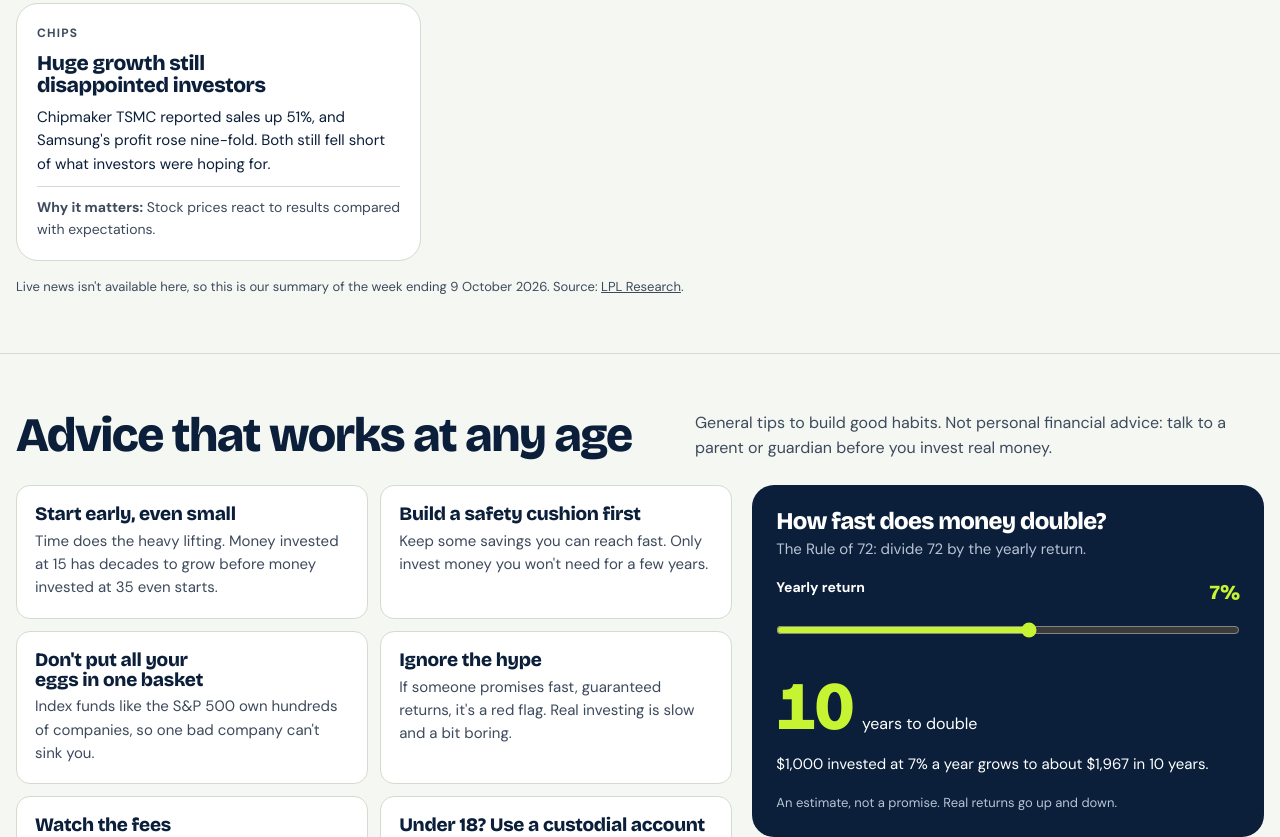
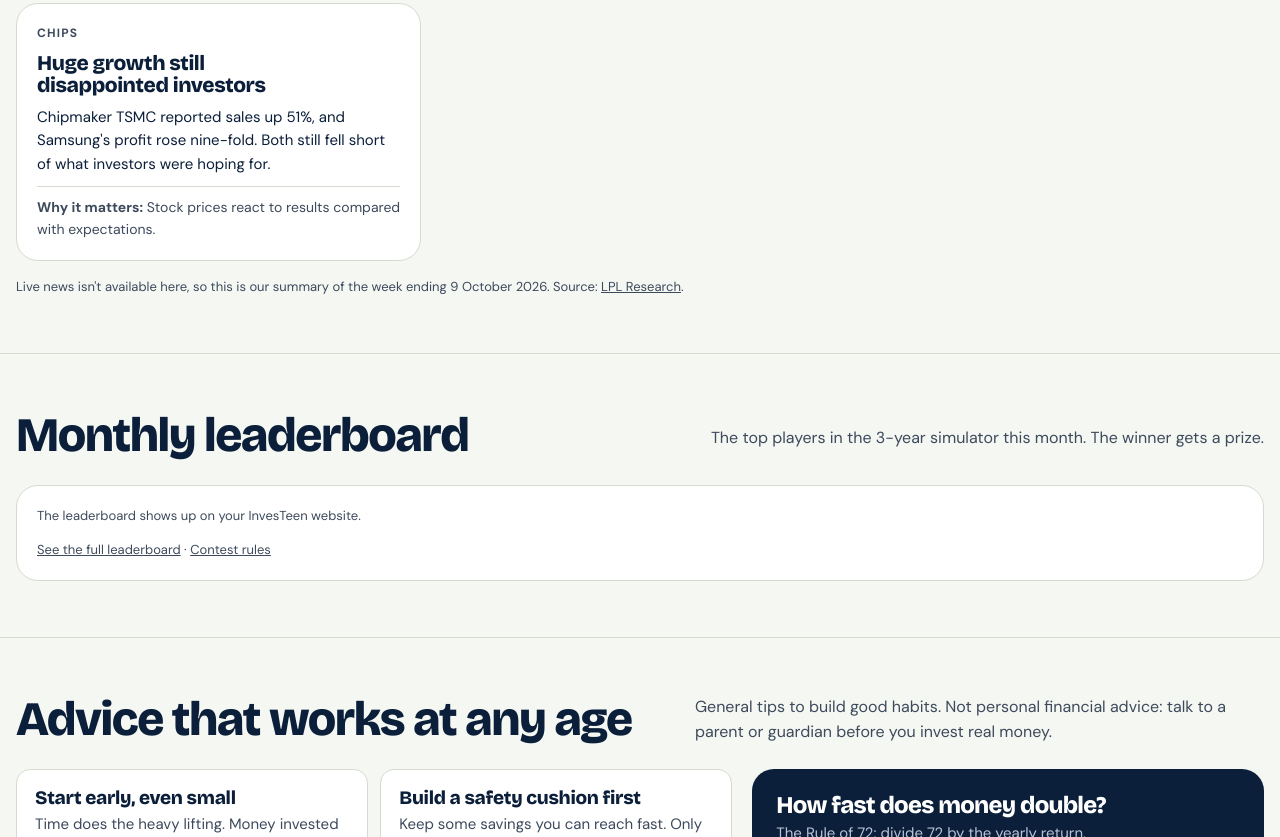
Before and after one commit to AntonisLazarakis/investeen, a website: page index.html in a window 1280 px wide. Shown: the part 1695-2532 px from the top of the page. Drawn offline with nearby package versions, Linux system fonts and the light colour scheme; no server answers.

Commit message:
Home: leaderboard section instead of hero button

```diff
--- a/index.html
+++ b/index.html
@@ -411,7 +411,6 @@ footer strong{color:var(--ink)}
         <p class="lede">Real market news as it happens, advice you can actually use, and a simulator where you invest $100,000 of practice money at real, live prices.</p>
         <div class="ctas">
           <button class="btn btn-lime btn-big" type="button" data-go="simulator">Play the simulator</button>
-          <button class="btn btn-lime btn-big" type="button" data-go="leaderboard">See the leaderboard</button>
           <a class="btn btn-big" href="https://www.instagram.com/go.investeen/" target="_blank" rel="noopener">Follow on Instagram</a>
         </div>
       </div>
@@ -480,6 +479,17 @@ footer strong{color:var(--ink)}
         </article>
       </div>
       <p class="src">Live news isn't available here, so this is our summary of the week ending 9 October 2026. Source: <a href="https://www.lpl.com/research/blog/weekly-market-performance-october-9-2026.html" target="_blank" rel="noopener">LPL Research</a>.</p>
+    </div>
+  </div>
+
+  <div class="wrap block">
+    <div class="block-head">
+      <h2>Monthly leaderboard</h2>
+      <p>The top players in the 3-year simulator this month. The winner gets a prize.<span class="label" id="hb-sub" style="display:block;margin-top:10px"></span></p>
+    </div>
+    <div class="panel">
+      <div id="home-board"></div>
+      <p class="lb-note" style="margin-top:14px"><a href="#leaderboard" data-go="leaderboard">See the full leaderboard</a> · <a href="/rules.html">Contest rules</a></p>
     </div>
   </div>
 
@@ -1511,15 +1521,15 @@ $('lb-form').addEventListener('submit',function(){
 var BOARD=null,BOARD_AT=0;
 function loadBoard(){if(BOARD&&Date.now()-BOARD_AT<60000)return Promise.resolve(BOARD);return api('/leaderboard').then(function(j){BOARD=j;BOARD_AT=Date.now();return j;});}
 function monthName(m){return MON[+m.slice(5,7)-1]+' '+m.slice(0,4);}
-function renderBoard(box,sub){box.innerHTML='';box.appendChild(el('p','lb-note','Loading the leaderboard\u2026'));
+function renderBoard(box,sub,lim){box.innerHTML='';box.appendChild(el('p','lb-note','Loading the leaderboard\u2026'));
   loadBoard().then(function(j){box.innerHTML='';if(sub)sub.textContent=monthName(j.month)+' \u00b7 '+j.players+' player'+(j.players===1?'':'s');
     var me=null;try{me=(JSON.parse(localStorage.getItem('investeen-lb-me')||'null')||{}).name;}catch(e){}
     if(!j.entries.length)box.appendChild(el('p','lb-note','No one has entered yet this month. Finish a "Simulate the future" game and be the first!'));
-    else{var ul=el('ul','lb-list');j.entries.forEach(function(e){var li=el('li',me&&e.name.toLowerCase()===me.toLowerCase()?'me':'');li.appendChild(el('span','rk',String(e.rank)));li.appendChild(el('span','nm',e.name));li.appendChild(el('span','wv num',usd0.format(e.worth)));
+    else{var ul=el('ul','lb-list');j.entries.slice(0,lim||50).forEach(function(e){var li=el('li',me&&e.name.toLowerCase()===me.toLowerCase()?'me':'');li.appendChild(el('span','rk',String(e.rank)));li.appendChild(el('span','nm',e.name));li.appendChild(el('span','wv num',usd0.format(e.worth)));
       var rt=el('span','rt num',pct(e.ret,1));rt.style.color=e.ret>=0?'var(--gain)':'var(--loss)';li.appendChild(rt);ul.appendChild(li);});box.appendChild(ul);}
     if(j.prev&&j.prev.top&&j.prev.top.length){var pw=el('p','lb-note','Last month\u2019s winner ('+monthName(j.prev.month)+'): '+j.prev.top[0].name+' with '+usd0.format(j.prev.top[0].worth)+' ('+pct(j.prev.top[0].ret,1)+')');pw.style.marginTop='12px';box.appendChild(pw);}
   }).catch(function(){box.innerHTML='';box.appendChild(el('p','lb-note','The leaderboard shows up on your InvesTeen website.'));});}
-renderBoard($('setup-board'),$('sb-sub'));
+renderBoard($('setup-board'),$('sb-sub'));renderBoard($('home-board'),$('hb-sub'),5);
 
 $('e-again').addEventListener('click',function(){closeModal('m-end');S=null;try{localStorage.removeItem(KEY);}catch(e){}detailSym=null;view='portfolio';showGame();window.scrollTo(0,0);});
 
```
